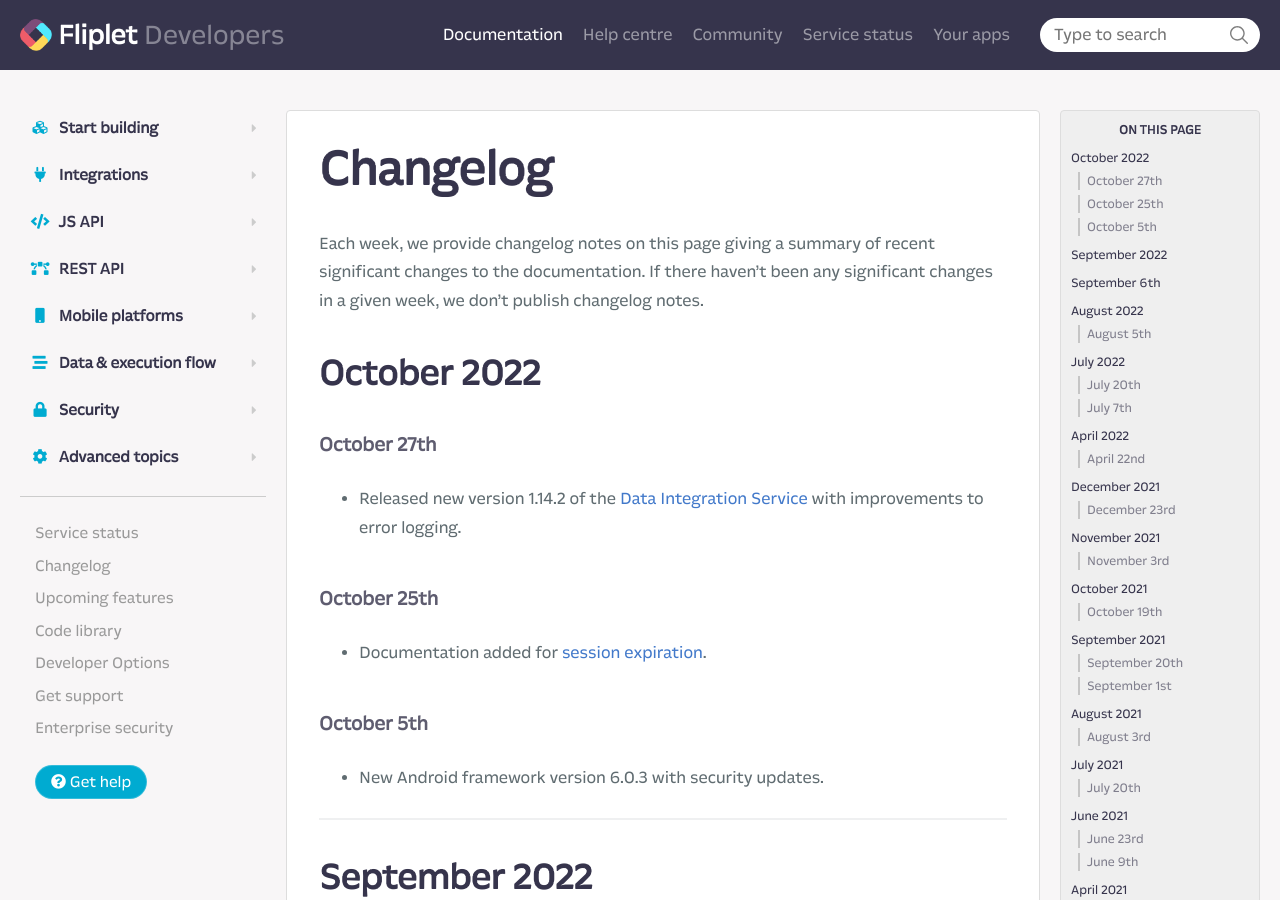
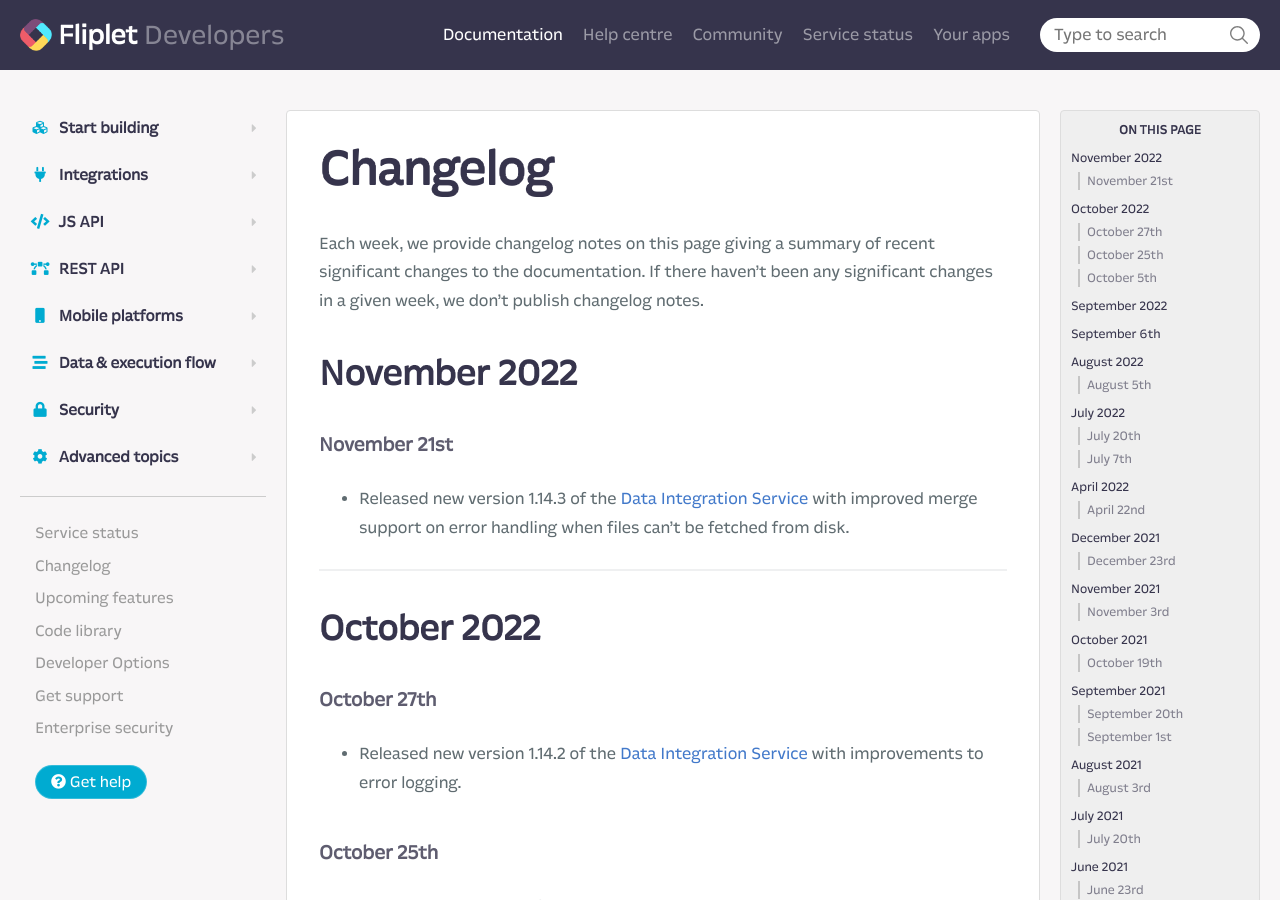
Before and after one commit to Fliplet/fliplet-cli, a Jekyll site: the page built from docs/Changelog.md, in a window 1280 px wide and 900 px high. Built offline with Jekyll 4.4.1, drawn with Linux system fonts in a browser that asks for light colours; nearby versions of some CDN libraries; our own code applies the rules of GitHub Pages for plain Markdown files; library files that are not in the unit come from our copies; comment, search, counter and statistics services are not loaded; a style sheet for code colours, icons or effects is not loaded.

Commit message:
agent version update

```diff
--- a/docs/Data-integration-service.md
+++ b/docs/Data-integration-service.md
@@ -993,6 +993,10 @@
 
 ## Releases changelog
 
+#### 1.14.3 (November 21st, 2022)
+
+- Improved merge support on error handling when files can't be fetched from disk
+
 #### 1.14.2 (October 27th, 2022)
 
 - Improved error logs for failures due to invalid rows in the source dataset
```
Also changed, not shown: docs/Changelog.md.
